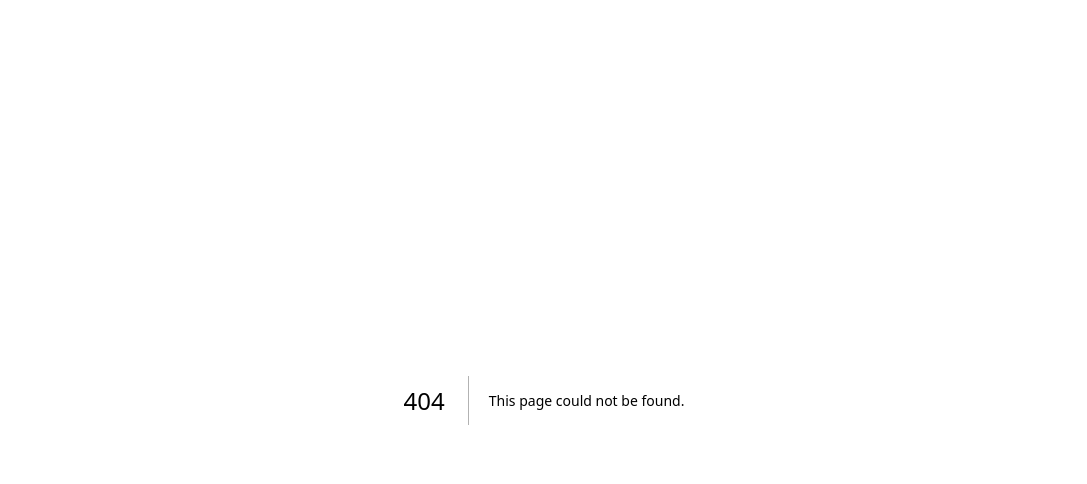
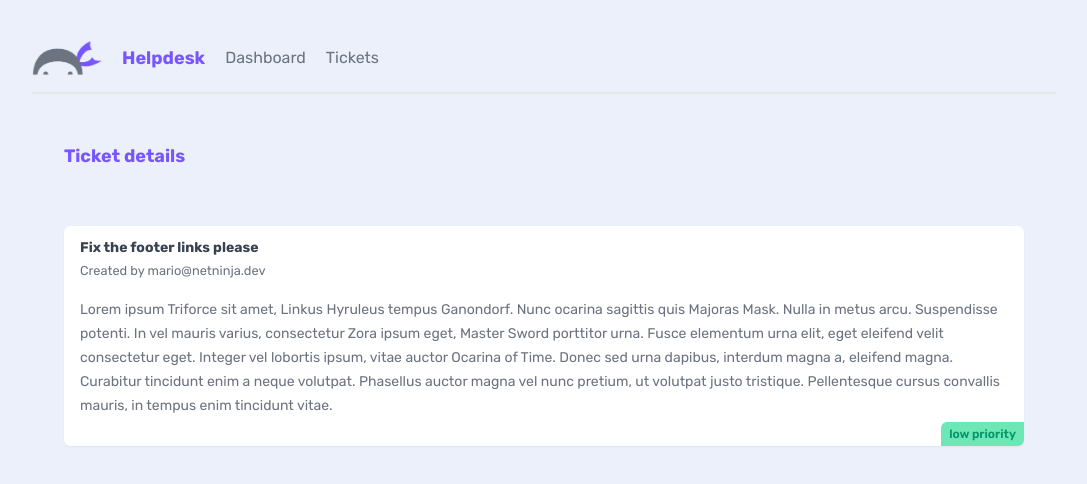
Before and after one commit to kalfada/nextjs-course, a Next.js app in the folder ex1-helpdesk-app/: page /tickets/1 in a window 1280 px wide. Before the commit this address had no page. Shown: the top 484 px of the page, without its empty margins (96-1183 px from the left). Built offline with nearby package versions, Linux system fonts and the light colour scheme; data requests are answered from the project's data file.

Commit message:
learned about routes, dynamic routes, fetching data, caching and generate static params

```diff
--- /dev/null
+++ b/ex1-helpdesk-app/_data/db.json
@@ -0,0 +1,25 @@
+{
+    "tickets": [
+        {
+            "id": "1",
+            "title": "Fix the footer links please",
+            "body": "Lorem ipsum Triforce sit amet, Linkus Hyruleus tempus Ganondorf. Nunc ocarina sagittis quis Majoras Mask. Nulla in metus arcu. Suspendisse potenti. In vel mauris varius, consectetur Zora ipsum eget, Master Sword porttitor urna. Fusce elementum urna elit, eget eleifend velit consectetur eget. Integer vel lobortis ipsum, vitae auctor Ocarina of Time. Donec sed urna dapibus, interdum magna a, eleifend magna. Curabitur tincidunt enim a neque volutpat. Phasellus auctor magna vel nunc pretium, ut volutpat justo tristique. Pellentesque cursus convallis mauris, in tempus enim tincidunt vitae.",
+            "priority": "low",
+            "user_email": "mario@netninja.dev"
+        },
+        {
+            "id": "2",
+            "title": "Add in a new stylesheet",
+            "body": "Lorem ipsum Triforce sit amet, Linkus Hyruleus tempus Ganondorf. Nunc ocarina sagittis quis Majoras Mask. Nulla in metus arcu. Suspendisse potenti. In vel mauris varius, consectetur Zora ipsum eget, Master Sword porttitor urna. Fusce elementum urna elit, eget eleifend velit consectetur eget. Integer vel lobortis ipsum, vitae auctor Ocarina of Time. Donec sed urna dapibus, interdum magna a, eleifend magna. Curabitur tincidunt enim a neque volutpat. Phasellus auctor magna vel nunc pretium, ut volutpat justo tristique. Pellentesque cursus convallis mauris, in tempus enim tincidunt vitae.",
+            "priority": "medium",
+            "user_email": "mario@netninja.dev"
+        },
+        {
+            "id": "3",
+            "title": "Fix the footer links",
+            "body": "Lorem ipsum Triforce sit amet, Linkus Hyruleus tempus Ganondorf. Nunc ocarina sagittis quis Majoras Mask. Nulla in metus arcu. Suspendisse potenti. In vel mauris varius, consectetur Zora ipsum eget, Master Sword porttitor urna. Fusce elementum urna elit, eget eleifend velit consectetur eget. Integer vel lobortis ipsum, vitae auctor Ocarina of Time. Donec sed urna dapibus, interdum magna a, eleifend magna. Curabitur tincidunt enim a neque volutpat. Phasellus auctor magna vel nunc pretium, ut volutpat justo tristique. Pellentesque cursus convallis mauris, in tempus enim tincidunt vitae.",
+            "priority": "high",
+            "user_email": "peach@netninja.dev"
+        }
+    ]
+}
--- /dev/null
+++ b/ex1-helpdesk-app/app/components/Navbar.jsx
@@ -0,0 +1,20 @@
+import Link from 'next/link'
+import Image from 'next/image'
+import Logo from './logo.png'
+
+export default function Navbar() {
+    return (
+        <nav>
+            <Image
+                src={Logo}
+                alt='Helpdesk logo'
+                width={70}
+                quality={100}
+                placeholder='blur'
+            />
+            <h1>Helpdesk</h1>
+            <Link href='/'>Dashboard</Link>
+            <Link href='/tickets'>Tickets</Link>
+        </nav>
+    )
+}
--- a/ex1-helpdesk-app/app/globals.css
+++ b/ex1-helpdesk-app/app/globals.css
@@ -1,3 +1,119 @@
 @tailwind base;
 @tailwind components;
 @tailwind utilities;
+
+/* base styles */
+body {
+    background: #ebf0fa;
+    @apply text-gray-500 m-8;
+}
+
+h1,
+h2 {
+    @apply font-bold text-primary text-lg;
+}
+
+main {
+    @apply max-w-5xl my-12 mx-auto px-8;
+}
+
+main>h2 {
+    @apply mb-4 pb-2 text-base;
+}
+
+p>a {
+    @apply text-primary underline;
+}
+
+/* nav styles */
+nav {
+    @apply pb-4 border-b-2 border-gray-200 flex items-center gap-5 my-10 mx-auto max-w-5xl;
+}
+
+nav a,
+nav span {
+    @apply text-gray-500;
+}
+
+nav a:hover {
+    @apply text-black;
+}
+
+main nav {
+    @apply border-0;
+}
+
+/* button styles */
+button {
+    @apply px-3 py-2 rounded-sm flex justify-between items-center gap-2 text-sm;
+}
+
+button:hover {
+    @apply bg-opacity-90;
+}
+
+.btn-primary {
+    @apply bg-primary text-white;
+}
+
+.btn-secondary {
+    @apply bg-gray-200 text-gray-900;
+}
+
+/* form styles */
+form {
+    @apply py-4 px-7 bg-primary bg-opacity-5 rounded-md block mx-auto min-w-fit w-1/4;
+}
+
+form label {
+    @apply block;
+}
+
+form input,
+form textarea,
+form select {
+    @apply block mt-2 my-4 px-2 py-1 rounded-sm w-full;
+}
+
+form button {
+    @apply block mx-auto;
+}
+
+/* feedback styles */
+.error {
+    @apply border-2 border-red-500 bg-red-300 text-red-800 py-1 px-2 rounded-sm block max-w-fit my-4 mx-auto;
+}
+
+/* card styles */
+.card {
+    @apply bg-white shadow-sm rounded-md py-3 px-4 my-4 relative overflow-hidden;
+}
+
+.card h3 {
+    @apply font-bold text-gray-700 text-sm mb-0;
+}
+
+.card p {
+    @apply my-4 text-sm leading-6;
+}
+
+/* pill styles */
+.pill {
+    @apply py-1 px-2 mt-3 inline-block text-xs font-semibold;
+}
+
+.pill.high {
+    @apply bg-red-300 text-red-600;
+}
+
+.pill.medium {
+    @apply bg-blue-300 text-blue-600;
+}
+
+.pill.low {
+    @apply bg-emerald-300 text-emerald-600;
+}
+
+.card .pill {
+    @apply absolute bottom-0 right-0 rounded-tl-md;
+}
--- a/ex1-helpdesk-app/app/layout.jsx
+++ b/ex1-helpdesk-app/app/layout.jsx
@@ -1,17 +1,22 @@
 import './globals.css'
-import { Inter } from 'next/font/google'
+import { Rubik } from 'next/font/google'
 
-const inter = Inter({ subsets: ['latin'] })
+//components
+import Navbar from './components/Navbar'
+const rubik = Rubik({ subsets: ['latin'] })
 
 export const metadata = {
-  title: 'Create Next App',
+  title: 'Helpdesk',
   description: 'Generated by create next app',
 }
 
 export default function RootLayout({ children }) {
   return (
     <html lang="en">
-      <body className={inter.className}>{children}</body>
+      <body className={rubik.className}>
+        <Navbar />
+        {children}
+      </body>
     </html>
   )
 }
--- a/ex1-helpdesk-app/app/page.jsx
+++ b/ex1-helpdesk-app/app/page.jsx
@@ -1,7 +1,27 @@
+import Link from "next/link"
+
 export default function Home() {
   return (
-    <main >
+    <main>
       <h2>Dashboard</h2>
+      <p>Lorem ipsum, dolor sit amet consectetur adipisicing elit. Vero repellendus tempore, exercitationem odit, quasi doloremque possimus recusandae alias sequi totam soluta natus iure eius, obcaecati sint dolores blanditiis aspernatur quo officia iusto ut. Et, aliquid sed voluptates iste cum totam, facere explicabo, fugit suscipit ratione aspernatur consequuntur ex mollitia quaerat?</p>
+
+      <div className="flex justify-center my-8">
+        <Link href="/tickets">
+          <button className="btn-primary">View Tickets</button>
+        </Link>
+      </div>
+
+      <h2>Company Updates</h2>
+
+      <div className="card">
+        <h3>New member of the web dev team...</h3>
+        <p>Lorem ipsum dolor sit amet consectetur adipisicing elit. Incidunt, at quam. Dolores omnis possimus quam soluta rerum illo laborum ullam pariatur molestiae, modi beatae corrupti.</p>
+      </div>
+      <div className="card">
+        <h3>New website live!</h3>
+        <p>Lorem ipsum dolor sit amet consectetur adipisicing elit. Incidunt, at quam. Dolores omnis possimus quam soluta rerum illo laborum ullam pariatur molestiae, modi beatae corrupti, assumenda distinctio adipisci, cupiditate minima eum vitae? Similique dicta est facilis debitis, autem temporibus quo repellat illum unde id iste veritatis eveniet, aspernatur enim quas.</p>
+      </div>
     </main>
   )
 }
--- /dev/null
+++ b/ex1-helpdesk-app/app/tickets/TicketList.jsx
@@ -0,0 +1,31 @@
+import Link from "next/link"
+async function getTickets() {
+    const res = await fetch('http://localhost:4000/tickets', {
+        next: {
+            revalidate: 0 // Will never cache the data
+        }
+    })
+    return res.json()
+}
+
+export default async function TicketList() {
+    const tickets = await getTickets()
+
+    return (
+        <div>
+            {tickets.map(ticket =>
+                <div key={ticket.id} className="card my-5">
+                    <Link href={`/tickets/${ticket.id}`}>
+                        <h3>{ticket.title}</h3>
+                        <p>{ticket.body.slice(0, 200)}...</p>
+                        <div className={`pill ${ticket.priority}`}>
+                            {ticket.priority} priority
+                        </div>
+                    </Link>
+                </div>)}
+            {tickets.length === 0 && (
+                <p className="text-center">There are no open tickets</p>
+            )}
+        </div>
+    )
+}
--- /dev/null
+++ b/ex1-helpdesk-app/app/tickets/[id]/page.jsx
@@ -0,0 +1,40 @@
+import { notFound } from "next/navigation"
+
+export async function generateStaticParams() {
+    const res = await fetch(`http://localhost:4000/tickets`)
+    const tickets = await res.json()
+    return tickets.map(ticket => ({ id: ticket.id }))
+}
+
+async function getTicket(id) {
+    const res = await fetch(`http://localhost:4000/tickets/${id}`, {
+        next: {
+            revalidate: 60
+        }
+    })
+
+    if (!res.ok) {
+        notFound()
+    }
+    return res.json()
+}
+
+export default async function TicketDetails({ params }) {
+    const ticket = await getTicket(params.id)
+
+    return (
+        <main>
+            <nav>
+                <h2>Ticket details</h2>
+            </nav>
+            <div className="card">
+                <h3>{ticket.title}</h3>
+                <small>Created by {ticket.user_email}</small>
+                <p>{ticket.body}</p>
+                <div className={`pill ${ticket.priority}`}>
+                    {ticket.priority} priority
+                </div>
+            </div>
+        </main>
+    )
+}
--- /dev/null
+++ b/ex1-helpdesk-app/app/tickets/page.jsx
@@ -0,0 +1,17 @@
+import TicketList from "./TicketList"
+
+const Tickets = () => {
+    return (
+        <main>
+            <nav>
+                <div>
+                    <h2>Tickets</h2>
+                    <p><small>Currently open tickets</small></p>
+                </div>
+            </nav>
+            <TicketList />
+        </main>
+    )
+}
+
+export default Tickets
--- a/ex1-helpdesk-app/jsconfig.json
+++ b/ex1-helpdesk-app/jsconfig.json
@@ -2,6 +2,7 @@
   "compilerOptions": {
     "paths": {
       "@/*": ["./*"]
-    }
-  }
+    },
+  },
+  "exclude": ["node_modules"]
 }
--- a/ex1-helpdesk-app/package.json
+++ b/ex1-helpdesk-app/package.json
@@ -6,7 +6,8 @@
     "dev": "next dev",
     "build": "next build",
     "start": "next start",
-    "lint": "next lint"
+    "lint": "next lint",
+    "server": "json-server --watch --port 4000 ./_data/db.json"
   },
   "dependencies": {
     "autoprefixer": "10.4.19",
--- a/ex1-helpdesk-app/tailwind.config.js
+++ b/ex1-helpdesk-app/tailwind.config.js
@@ -7,11 +7,9 @@ module.exports = {
   ],
   theme: {
     extend: {
-      backgroundImage: {
-        'gradient-radial': 'radial-gradient(var(--tw-gradient-stops))',
-        'gradient-conic':
-          'conic-gradient(from 180deg at 50% 50%, var(--tw-gradient-stops))',
-      },
+      colors: {
+        primary: '#7856ff'
+      }
     },
   },
   plugins: [],
```
Also changed, not shown: ex1-helpdesk-app/app/components/logo.png (added).
